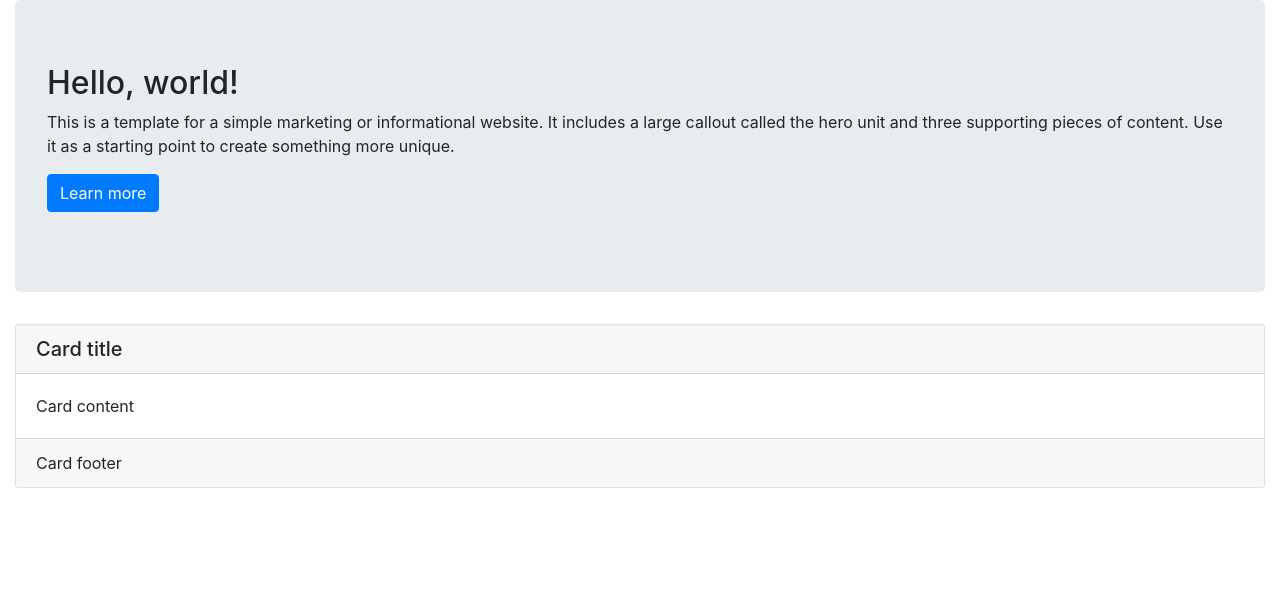
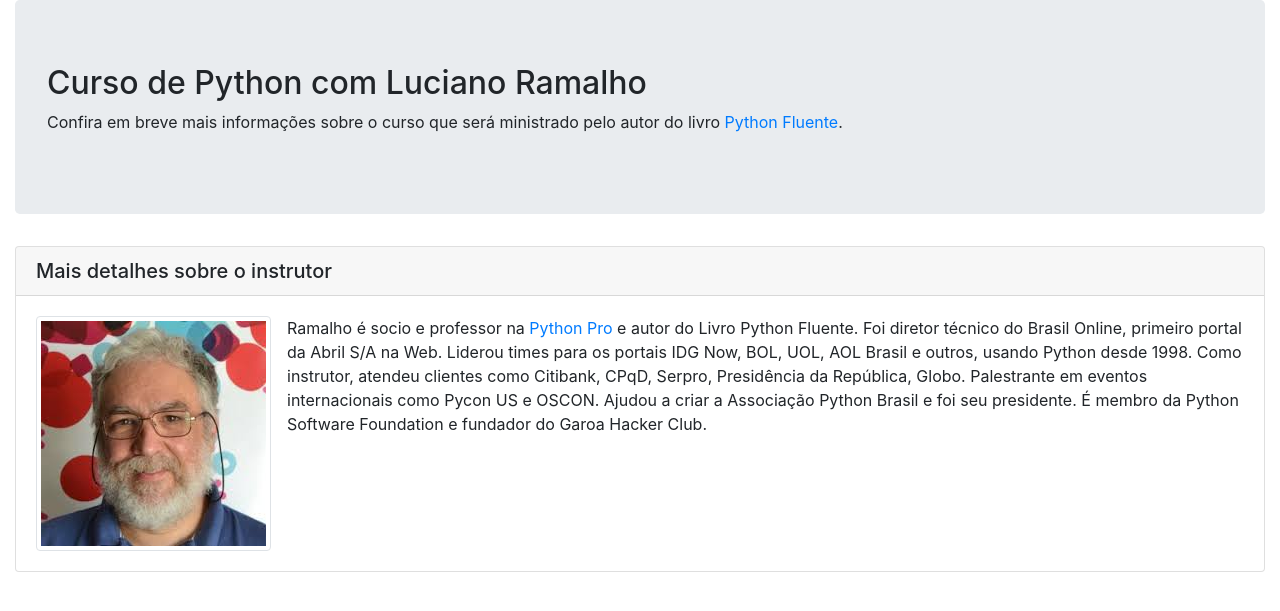
Before and after one commit to guilhermegouw/python_pro_django, a Django app: page / in a window 1280 px wide. Shown: the part 56-667 px from the top of the page. Run offline with Django 3.2, Linux system fonts and the light colour scheme; some libraries are stand-ins or nearby versions.

Commit message:
Favicon, Imagens e HTML

```diff
--- a/pypro/base/templates/base/home.html
+++ b/pypro/base/templates/base/home.html
@@ -10,7 +10,7 @@
 
     <meta name="description" content="Página do Curso Python Pro">
     <meta name="author" content="Guilherme Gouw">
-
+    <link rel="icon" type="image/png" href="{% static 'img/favicon.png' %}"/>
     <link href="{% static 'css/bootstrap.min.css' %}" rel="stylesheet">
     <link href="{% static 'css/style.css' %}" rel="stylesheet">
 	<script src="{% static 'js/jquery.min.js' %}"></script>
@@ -39,28 +39,31 @@
 
 			<div class="jumbotron">
 				<h2>
-					Hello, world!
+					Curso de Python com Luciano Ramalho
 				</h2>
 				<p>
-					This is a template for a simple marketing or informational website. It includes a large callout called the hero unit and three supporting pieces of content. Use it as a starting point to create something more unique.
+					Confira em breve mais informações sobre o curso que será ministrado pelo autor do livro
+					<a href="http://shop.oreilly.com/product/0636920032519.do" target="_blank">Python Fluente</a>.
 				</p>
-				<p>
-					<a class="btn btn-primary btn-large" href="#">Learn more</a>
-				</p>
+
 			</div>
 			<div class="row">
 				<div class="col-md-12">
 					<div class="card">
 						<h5 class="card-header">
-							Card title
+							Mais detalhes sobre o instrutor
 						</h5>
 						<div class="card-body">
 							<p class="card-text">
-								Card content
+								<img src="{% static 'img/luciano-ramalho.png' %}" alt="Foto de Luciano Ramalho"
+									 class="img-thumbnail float-left mr-3"/>
+								Ramalho é socio e professor na <a href="www.python.pro.br" >Python Pro</a> e autor do Livro
+								Python Fluente. Foi diretor técnico do Brasil Online, primeiro portal da Abril S/A na Web.
+								Liderou times para os portais IDG Now, BOL, UOL, AOL Brasil e outros, usando Python desde 1998.
+								Como instrutor, atendeu clientes como Citibank, CPqD, Serpro, Presidência da República, Globo.
+								Palestrante em eventos internacionais como Pycon US e OSCON. Ajudou a criar a Associação
+								Python Brasil e foi seu presidente. É membro da Python Software Foundation e fundador do Garoa Hacker Club.
 							</p>
-						</div>
-						<div class="card-footer">
-							Card footer
 						</div>
 					</div>
 				</div>
```
Also changed, not shown: pypro/base/static/img/favicon.png (added), pypro/base/static/img/luciano-ramalho.png (added).
